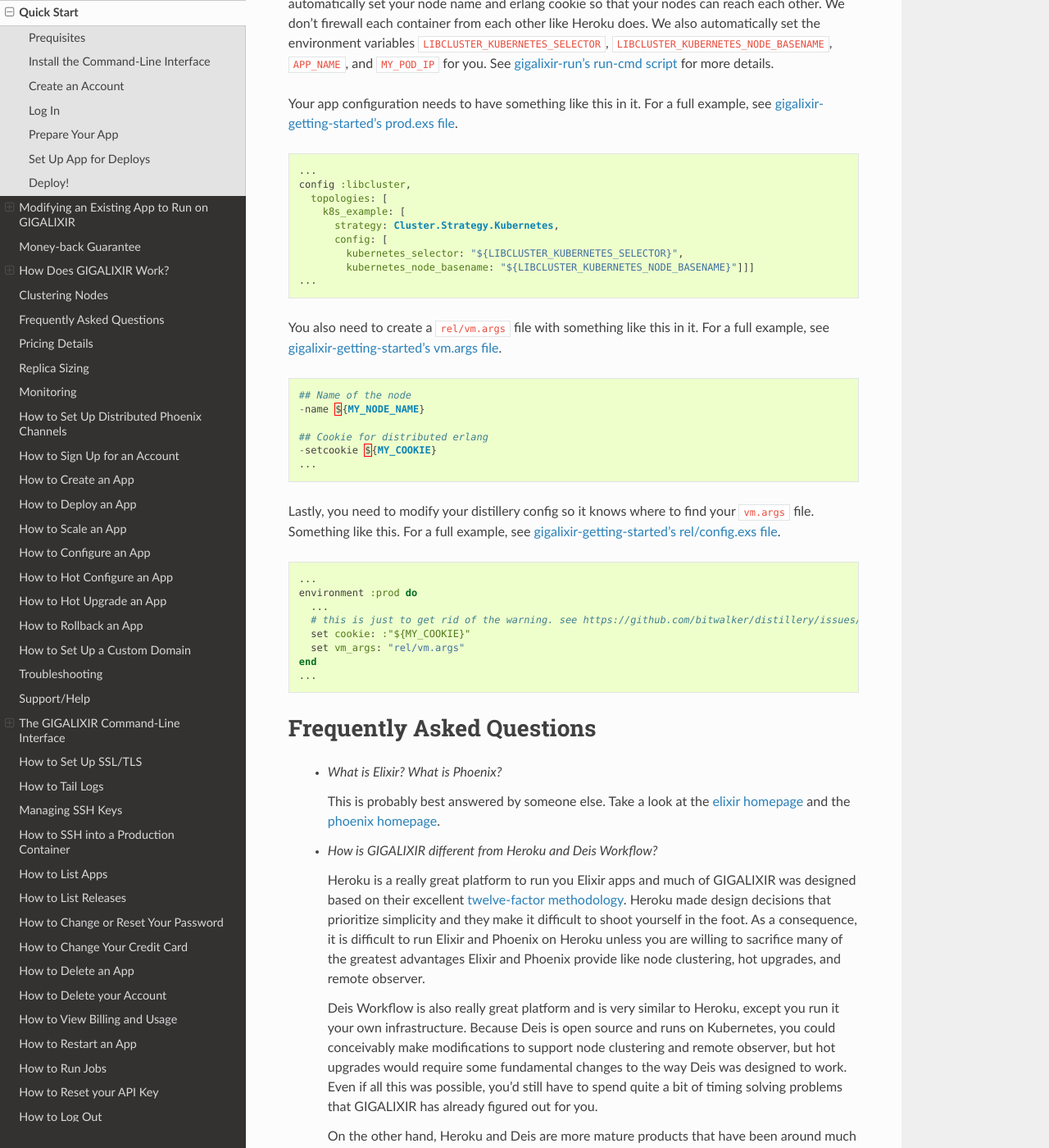
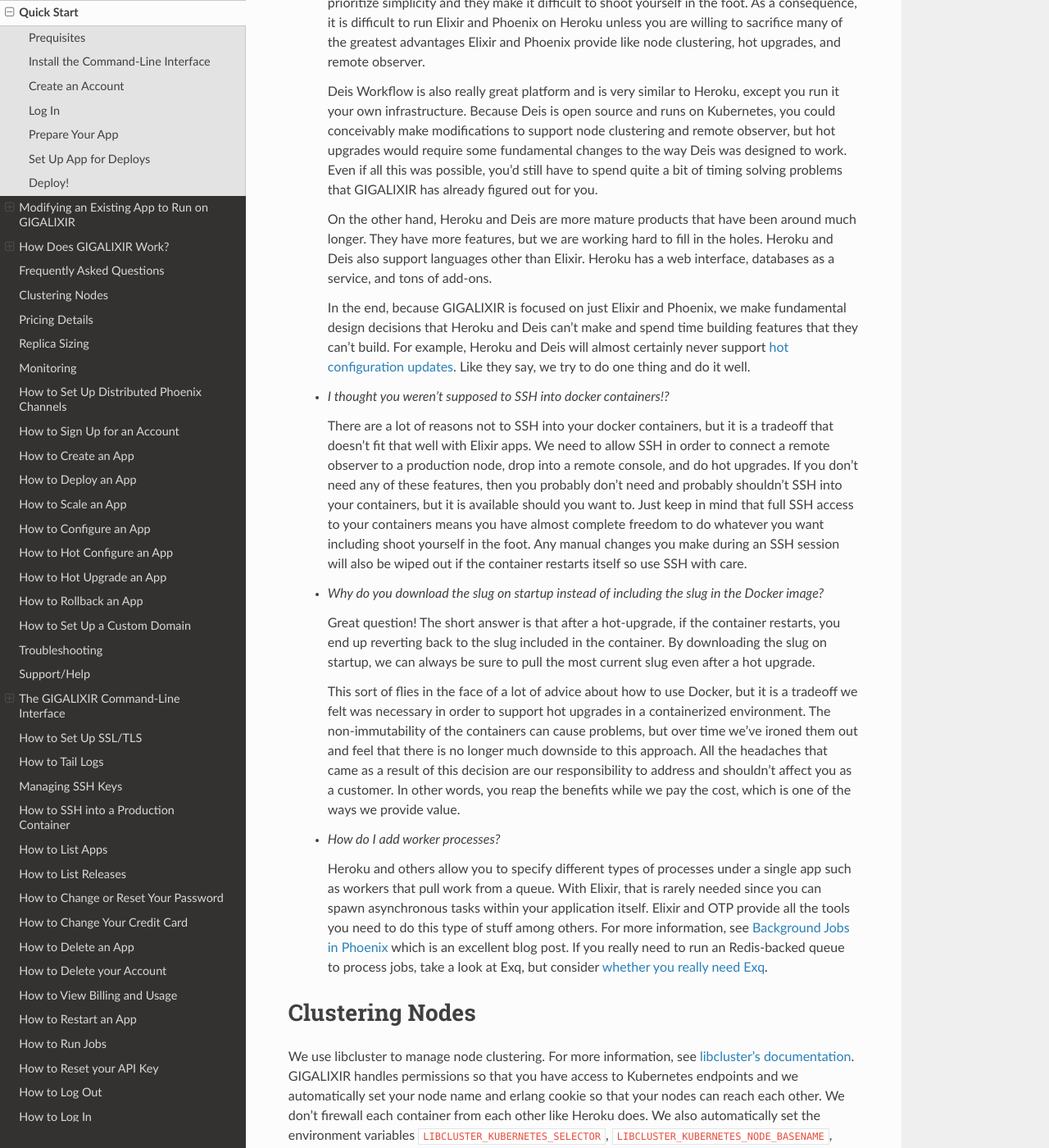
Before and after one commit to gigalixir/gigalixir-cli, a Sphinx documentation site: the page built from docs/source/main.rst, in a window 1280 px wide and 1400 px high, scrolled down 6939 px. Shown: the whole window at 82% size. Built offline with Sphinx 7.4.7 and the Read the Docs theme 2.0.0, drawn with Linux system fonts in a browser that asks for light colours; some of the changed text lies outside the part shown.

Commit message:
move some docs around. reverse release list.

```diff
--- a/docs/source/main.rst
+++ b/docs/source/main.rst
@@ -157,13 +157,6 @@ Set Up Hot Upgrades with Git v2.9.0
 
 To run hot upgrades, you send an extra http header when running :bash:`git push gigalixir`. Extra HTTP headers are only supported in git 2.9.0 and above so make sure you upgrade if needed. For information on running hot upgrades, see :ref:`hot-upgrade` and :ref:`life-of-a-hot-upgrade`.
 
-.. _`money back guarantee`:
-
-Money-back Guarantee
-====================
-
-If you are unhappy for any reason within the first 31 days, contact us to get a refund up to $75. Enough to run a 3 node cluster for 31 days.
-
 How Does GIGALIXIR Work?
 ========================
 
@@ -273,6 +266,56 @@ A hot upgrade follows the same steps as a regular deploy, except for a few diffe
 
 Once the slug is generated and uploaded, we execute an upgrade script on each run container instead of restarting. The upgrade script downloads the new slug, and calls `Distillery's upgrade command`_. Your app should now be upgraded in place without any downtime, dropped connections, or loss of in-memory state.
 
+Frequently Asked Questions
+==========================
+
+  - *What is Elixir? What is Phoenix?*
+
+    This is probably best answered by someone else. Take a look at the `elixir homepage`_ and
+    the `phoenix homepage`_.
+
+  - *How is GIGALIXIR different from Heroku and Deis Workflow?*
+
+    Heroku is a really great platform to run you Elixir apps and much of GIGALIXIR was designed based on their excellent `twelve-factor methodology`_. Heroku made design decisions that prioritize simplicity and they make it difficult to shoot yourself in the foot. As a consequence, it is difficult to run Elixir and Phoenix on Heroku unless you are willing to sacrifice many of the greatest advantages Elixir and Phoenix provide like node clustering, hot upgrades, and remote observer.
+
+    Deis Workflow is also really great platform and is very similar to Heroku, except you run it your own infrastructure. Because Deis is open source and runs on Kubernetes, you could conceivably make modifications to support node clustering and remote observer, but hot upgrades would require some fundamental changes to the way Deis was designed to work. Even if all this was possible, you'd still have to spend quite a bit of timing solving problems that GIGALIXIR has already figured out for you.
+
+    On the other hand, Heroku and Deis are more mature products that have been around much longer. They have more features, but we are working hard to fill in the holes. Heroku and Deis also support languages other than Elixir. Heroku has a web interface, databases as a service, and tons of add-ons.
+
+    In the end, because GIGALIXIR is focused on just Elixir and Phoenix, we make fundamental design decisions that Heroku and Deis can't make and spend time building features that they can't build. For example, Heroku and Deis will almost certainly never support `hot configuration updates`_. Like they say, we try to do one thing and do it well.
+
+  - *I thought you weren't supposed to SSH into docker containers!?*
+
+    There are a lot of reasons not to SSH into your docker containers, but it is a tradeoff that
+    doesn't fit that well with Elixir apps. We need to allow SSH in order to connect a remote observer
+    to a production node, drop into a remote console, and do hot upgrades. If you don't need any
+    of these features, then you probably don't need and probably shouldn't SSH into your containers,
+    but it is available should you want to. Just keep in mind that full SSH access to your containers
+    means you have almost complete freedom to do whatever you want including shoot yourself in the foot.
+    Any manual changes you make during an SSH session will also be wiped out if the container restarts
+    itself so use SSH with care.
+
+  - *Why do you download the slug on startup instead of including the slug in the Docker image?*
+
+    Great question! The short answer is that after a hot-upgrade, if the container restarts, you end
+    up reverting back to the slug included in the container. By downloading the slug on startup,
+    we can always be sure to pull the most current slug even after a hot upgrade.
+
+    This sort of flies in the face of a lot of advice about how to use Docker, but it is a tradeoff
+    we felt was necessary in order to support hot upgrades in a containerized environment. The
+    non-immutability of the containers can cause problems, but over time we've ironed them out and
+    feel that there is no longer much downside to this approach. All the headaches that came as a
+    result of this decision are our responsibility to address and shouldn't affect you as a customer.
+    In other words, you reap the benefits while we pay the cost, which is one of the ways we provide value.
+
+  - *How do I add worker processes?*
+
+    Heroku and others allow you to specify different types of processes under a single app such as workers that pull work from a queue. With Elixir, that is rarely needed since you can spawn asynchronous tasks within your application itself. Elixir and OTP provide all the tools you need to do this type of stuff among others. For more information, see `Background Jobs in Phoenix`_ which is an excellent blog post. If you really need to run an Redis-backed queue to process jobs, take a look at Exq, but consider `whether you really need Exq`_.
+
+.. _`Background Jobs in Phoenix`: http://blog.danielberkompas.com/2016/04/05/background-jobs-in-phoenix.html
+.. _`whether you really need Exq`: https://github.com/akira/exq#do-you-need-exq
+
+
 .. _`cluster your nodes`:
 
 Clustering Nodes
@@ -325,56 +368,6 @@ Lastly, you need to modify your distillery config so it knows where to find your
 .. _`gigalixir-getting-started's rel/config.exs file`: https://github.com/gigalixir/gigalixir-getting-started/blob/master/rel/config.exs#L27
 .. _`gigalixir-run's run-cmd script`: https://github.com/gigalixir/gigalixir-run/blob/master/run-cmd
 
-
-Frequently Asked Questions
-==========================
-
-  - *What is Elixir? What is Phoenix?*
-
-    This is probably best answered by someone else. Take a look at the `elixir homepage`_ and
-    the `phoenix homepage`_.
-
-  - *How is GIGALIXIR different from Heroku and Deis Workflow?*
-
-    Heroku is a really great platform to run you Elixir apps and much of GIGALIXIR was designed based on their excellent `twelve-factor methodology`_. Heroku made design decisions that prioritize simplicity and they make it difficult to shoot yourself in the foot. As a consequence, it is difficult to run Elixir and Phoenix on Heroku unless you are willing to sacrifice many of the greatest advantages Elixir and Phoenix provide like node clustering, hot upgrades, and remote observer.
-
-    Deis Workflow is also really great platform and is very similar to Heroku, except you run it your own infrastructure. Because Deis is open source and runs on Kubernetes, you could conceivably make modifications to support node clustering and remote observer, but hot upgrades would require some fundamental changes to the way Deis was designed to work. Even if all this was possible, you'd still have to spend quite a bit of timing solving problems that GIGALIXIR has already figured out for you.
-
-    On the other hand, Heroku and Deis are more mature products that have been around much longer. They have more features, but we are working hard to fill in the holes. Heroku and Deis also support languages other than Elixir. Heroku has a web interface, databases as a service, and tons of add-ons.
-
-    In the end, because GIGALIXIR is focused on just Elixir and Phoenix, we make fundamental design decisions that Heroku and Deis can't make and spend time building features that they can't build. For example, Heroku and Deis will almost certainly never support `hot configuration updates`_. Like they say, we try to do one thing and do it well.
-
-  - *I thought you weren't supposed to SSH into docker containers!?*
-
-    There are a lot of reasons not to SSH into your docker containers, but it is a tradeoff that
-    doesn't fit that well with Elixir apps. We need to allow SSH in order to connect a remote observer
-    to a production node, drop into a remote console, and do hot upgrades. If you don't need any
-    of these features, then you probably don't need and probably shouldn't SSH into your containers,
-    but it is available should you want to. Just keep in mind that full SSH access to your containers
-    means you have almost complete freedom to do whatever you want including shoot yourself in the foot.
-    Any manual changes you make during an SSH session will also be wiped out if the container restarts
-    itself so use SSH with care.
-
-  - *Why do you download the slug on startup instead of including the slug in the Docker image?*
-
-    Great question! The short answer is that after a hot-upgrade, if the container restarts, you end
-    up reverting back to the slug included in the container. By downloading the slug on startup,
-    we can always be sure to pull the most current slug even after a hot upgrade.
-
-    This sort of flies in the face of a lot of advice about how to use Docker, but it is a tradeoff
-    we felt was necessary in order to support hot upgrades in a containerized environment. The
-    non-immutability of the containers can cause problems, but over time we've ironed them out and
-    feel that there is no longer much downside to this approach. All the headaches that came as a
-    result of this decision are our responsibility to address and shouldn't affect you as a customer.
-    In other words, you reap the benefits while we pay the cost, which is one of the ways we provide value.
-
-  - *How do I add worker processes?*
-
-    Heroku and others allow you to specify different types of processes under a single app such as workers that pull work from a queue. With Elixir, that is rarely needed since you can spawn asynchronous tasks within your application itself. Elixir and OTP provide all the tools you need to do this type of stuff among others. For more information, see `Background Jobs in Phoenix`_ which is an excellent blog post. If you really need to run an Redis-backed queue to process jobs, take a look at Exq, but consider `whether you really need Exq`_.
-
-.. _`Background Jobs in Phoenix`: http://blog.danielberkompas.com/2016/04/05/background-jobs-in-phoenix.html
-.. _`whether you really need Exq`: https://github.com/akira/exq#do-you-need-exq
-
 .. _`pricing`:
 
 Pricing Details
@@ -384,9 +377,29 @@ Every month after you sign up on the same day of the month, we calculate the num
 
 replica-size-seconds is how many replicas you ran multiplied by size of each replica multiplied by how many seconds they were run. This is aggregated across all your apps and is prorated to the second.
 
-For example, if you ran a single 0.5 size replica for 31 days, you will have used (1 replica) * (0.5 size) * (31 days) = 1339200 replica-size-seconds. Your monthly bill will be 1339200 * $0.00001866786 = $25.00.
+For example, if you ran a single 0.5 size replica for 31 days, you will have used
 
-If you ran a 1.0 size replica for 10 days, then scaled it up to 3 replicas, then 10 days later scaled the size up to 2.0 and it was a 30-day month, then your usage would be (1 replica) * (1.0 size) * (10 days) + (3 replicas) * (1.0 size) * (10 days) + (3 replicas) * (2.0 size) * (10 days) = 8640000 replica-size-seconds or 8640000 * $0.00001866786 = $161.29.
+.. code-block:: bash
+
+  (1 replica) * (0.5 size) * (31 days) = 1339200 replica-size-seconds.
+
+Your monthly bill will be
+
+.. code-block:: bash
+
+  1339200 * $0.00001866786 = $25.00.
+
+If you ran a 1.0 size replica for 10 days, then scaled it up to 3 replicas, then 10 days later scaled the size up to 2.0 and it was a 30-day month, then your usage would be
+
+.. code-block:: bash
+
+  (1 replica) * (1.0 size) * (10 days) + (3 replicas) * (1.0 size) * (10 days) + (3 replicas) * (2.0 size) * (10 days) = 8640000 replica-size-seconds
+
+Your monthly bill will be
+
+.. code-block:: bash
+
+  8640000 * $0.00001866786 = $161.29.
 
 .. _`replica sizing`:
 
@@ -878,6 +891,13 @@ In your app code,
 
 .. _`Distillery's Runtime Configuration`: https://hexdocs.pm/distillery/runtime-configuration.html#content
 
+.. _`money back guarantee`:
+
+Money-back Guarantee
+====================
+
+If you are unhappy for any reason within the first 31 days, contact us to get a refund up to $75. Enough to run a 3 node cluster for 31 days.
+
 Indices and Tables
 ==================
 
--- a/gigalixir/__init__.py
+++ b/gigalixir/__init__.py
@@ -32,7 +32,6 @@ def report_errors(f):
         try:
             f(*args, **kwds)
         except:
-            raise
             logging.getLogger("gigalixir-cli").error(sys.exc_info()[1])
             rollbar.report_exc_info()
             sys.exit(1)
```
Also changed, not shown: 2 other files.
